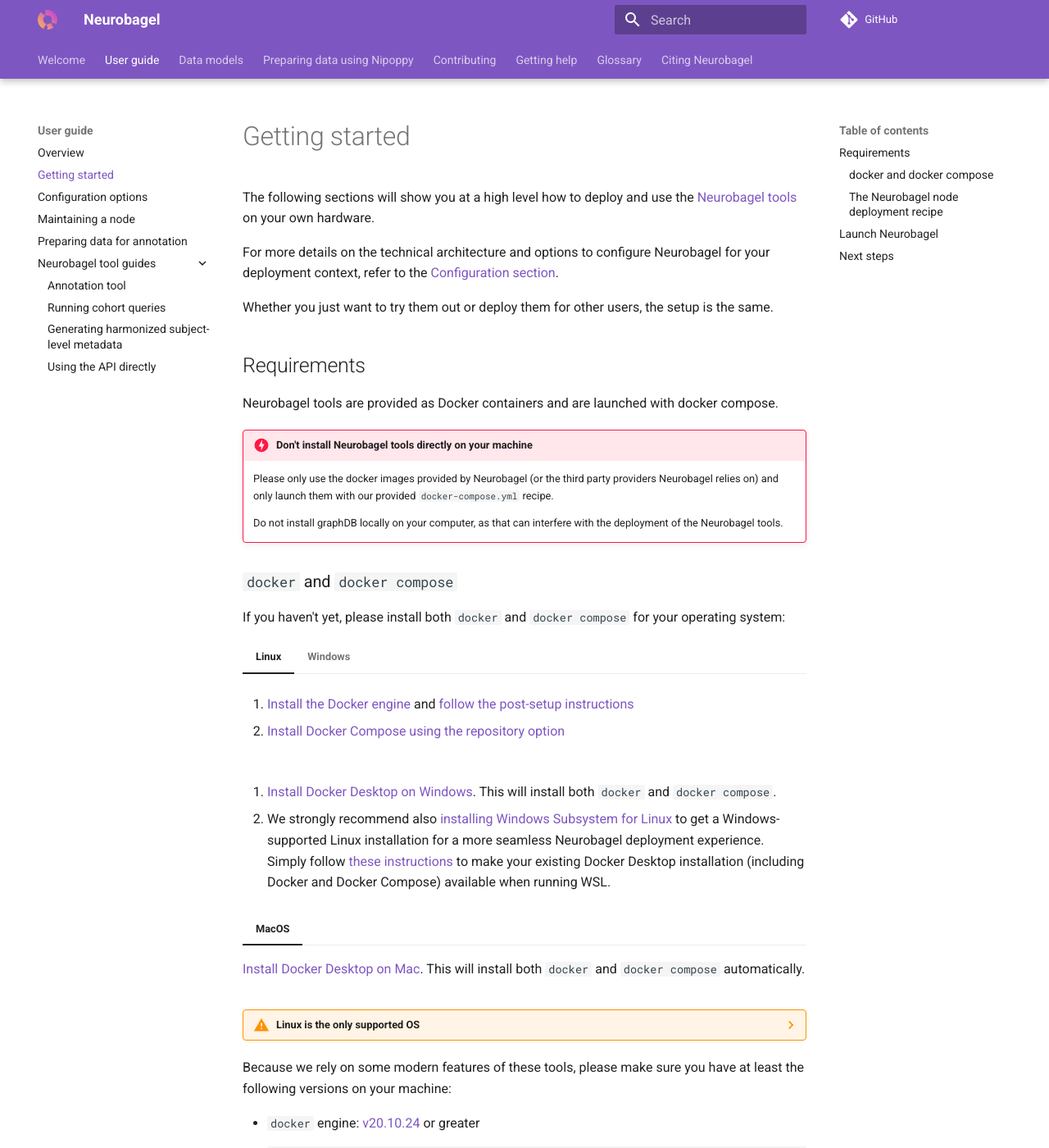
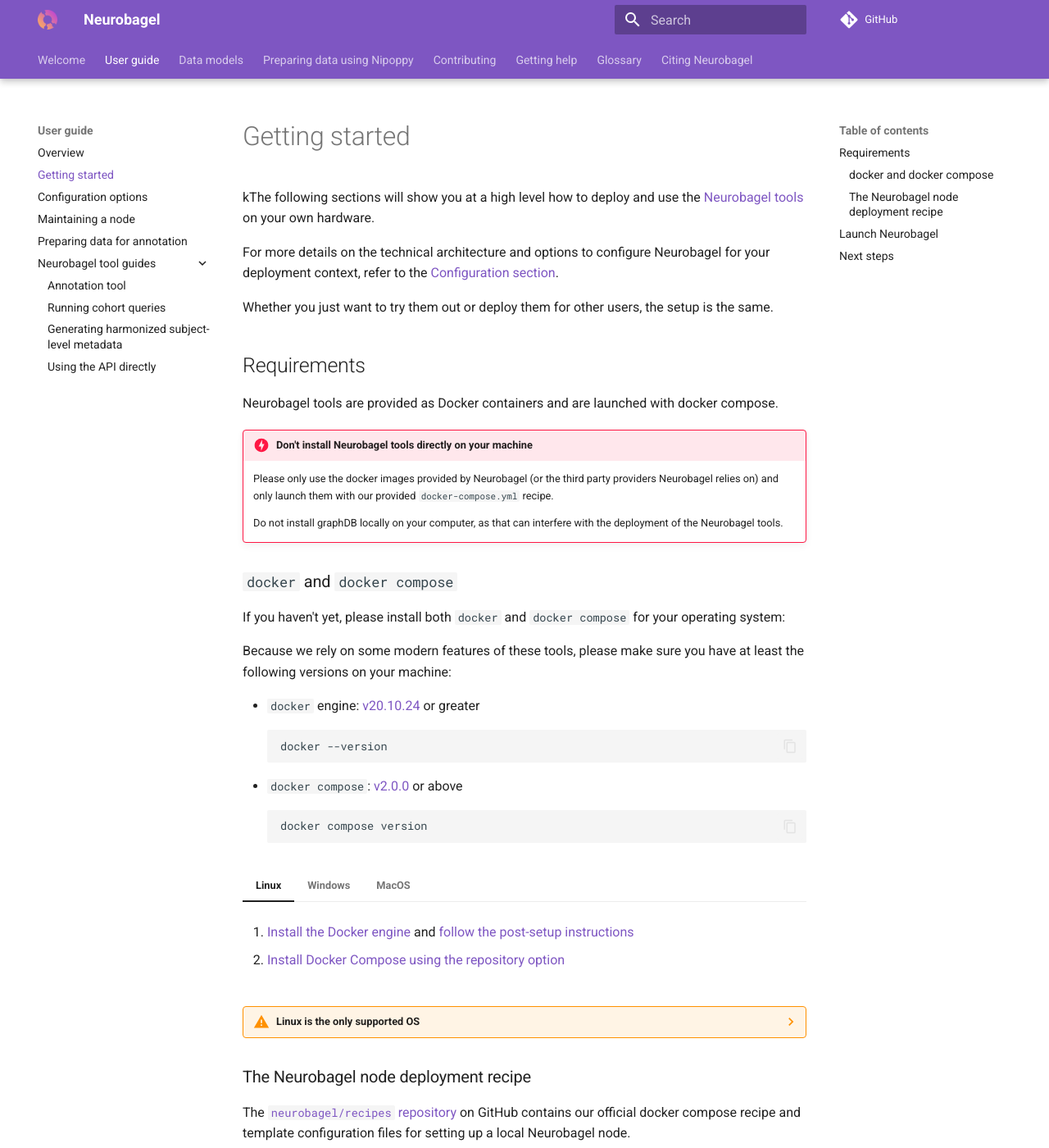
Before and after one commit to neurobagel/documentation, an MkDocs documentation site: the page built from docs/getting_started.md, in a window 1280 px wide and 1400 px high. Shown: the whole window at 82% size. Built offline with MkDocs 1.6.1 and Material for MkDocs 9.7.7, drawn with Linux system fonts in a browser that asks for light colours; emoji names are drawn with the system emoji font; comment, search, counter and statistics services are not loaded; some of the changed lines change nothing that is shown; some of the changed text lies outside the part shown.

Commit message:
[REF] more review suggestions

````diff
--- a/docs/getting_started.md
+++ b/docs/getting_started.md
@@ -1,4 +1,4 @@
-The following sections will show you
+kThe following sections will show you
 at a high level how to deploy and use the
 [Neurobagel tools](config.md#available-services) on your own hardware.
 
@@ -28,19 +28,32 @@
 If you haven't yet, please install both `docker` and `docker compose`
 for your operating system:
 
+Because we rely on some modern features of these
+tools, please make sure you have at least the following
+versions on your machine:
+
+- `docker` engine: [v20.10.24](https://docs.docker.com/engine/release-notes/20.10/) or greater
+```bash
+docker --version
+```
+- `docker compose`: [v2.0.0](https://github.com/docker/compose/releases/tag/v2.0.0) or above
+```bash
+docker compose version
+```
+
 === "Linux"
 
     1. [Install the Docker engine](https://docs.docker.com/engine/install/)
-     and [follow the post-setup instructions](https://docs.docker.com/engine/install/linux-postinstall/)
+    and [follow the post-setup instructions](https://docs.docker.com/engine/install/linux-postinstall/)
 
     2. [Install Docker Compose using the repository option](https://docs.docker.com/compose/install/linux/#install-using-the-repository)
 
 === "Windows"
 
-   1. [Install Docker Desktop on Windows](https://docs.docker.com/desktop/install/windows-install/).
-   This will install both `docker` and `docker compose`.
+    1. [Install Docker Desktop on Windows](https://docs.docker.com/desktop/install/windows-install/).
+    This will install both `docker` and `docker compose`.
 
-   2. We strongly recommend also [installing Windows Subsystem for Linux](https://learn.microsoft.com/en-us/windows/wsl/install)
+    2. We strongly recommend also [installing Windows Subsystem for Linux](https://learn.microsoft.com/en-us/windows/wsl/install)
     to get a Windows-supported Linux installation for a more seamless Neurobagel deployment experience.
     Simply follow [these instructions](https://docs.docker.com/desktop/wsl/) to make your existing Docker Desktop installation (including Docker and Docker Compose) available when running WSL.
 
@@ -58,18 +71,6 @@
     but as a small team with limited resources we won't be able to
     help you debug Operating System specific problems.
 
-Because we rely on some modern features of these
-tools, please make sure you have at least the following
-versions on your machine:
-
-- `docker` engine: [v20.10.24](https://docs.docker.com/engine/release-notes/20.10/) or greater
-```bash
-docker --version
-```
-- `docker compose`: [v2.0.0](https://github.com/docker/compose/releases/tag/v2.0.0) or above
-```bash
-docker compose version
-```
 ### The Neurobagel node deployment recipe
 
 The [`neurobagel/recipes` repository](https://github.com/neurobagel/recipes)
@@ -144,17 +145,17 @@
 
 The `docker-compose.yml` recipe provides additional service profiles
 for different deployment use cases (e.g., if you do not need to set up local query federation). Please refer to
-our [detailed profile documentation]() for details.
+our [detailed profile documentation](config.md#environment-variables) for details.
 
 ## Next steps
 
 :tada: You are now the proud owner of a running Neurobagel node. Here are some things you can do now:
 
-- Try your own query tool (e.g. [http://localhost:3000](http://localhost:3000)) and read about the [query tool](./query_tool.md) guide
+- Try the Neurobagel node you just deployed by accessing:
+    - your own query tool at  [http://localhost:3000](http://localhost:3000) and reading the [query tool](./query_tool.md) guide
+    - the interactive API docs at [http://localhost:8000/docs](http://localhost:8000/docs) and reading the [API](./api.md) guides
 - [Prepare your own dataset](./data_prep.md) for Neurobagel
 - [Annotate your own data](./annotation_tool.md) with the Neurobagel Annotator
 - [Add your own data to your Neurobagel graph](maintaining.md#updating-the-data-in-your-graph) to search
 - Learn about the different [configuration options](config.md) in Neurobagel
-- Hopefully all went well, but if you are experiencing issues:
-  - Look at our [TODO FrequentlyAskedQuestions]()
-  - and if that doesn't help: [open an issue on our github repos](https://github.com/neurobagel)
+- Hopefully all went well, but if you are experiencing issues take a look at our [getting help guide](./getting_help.md)
````
